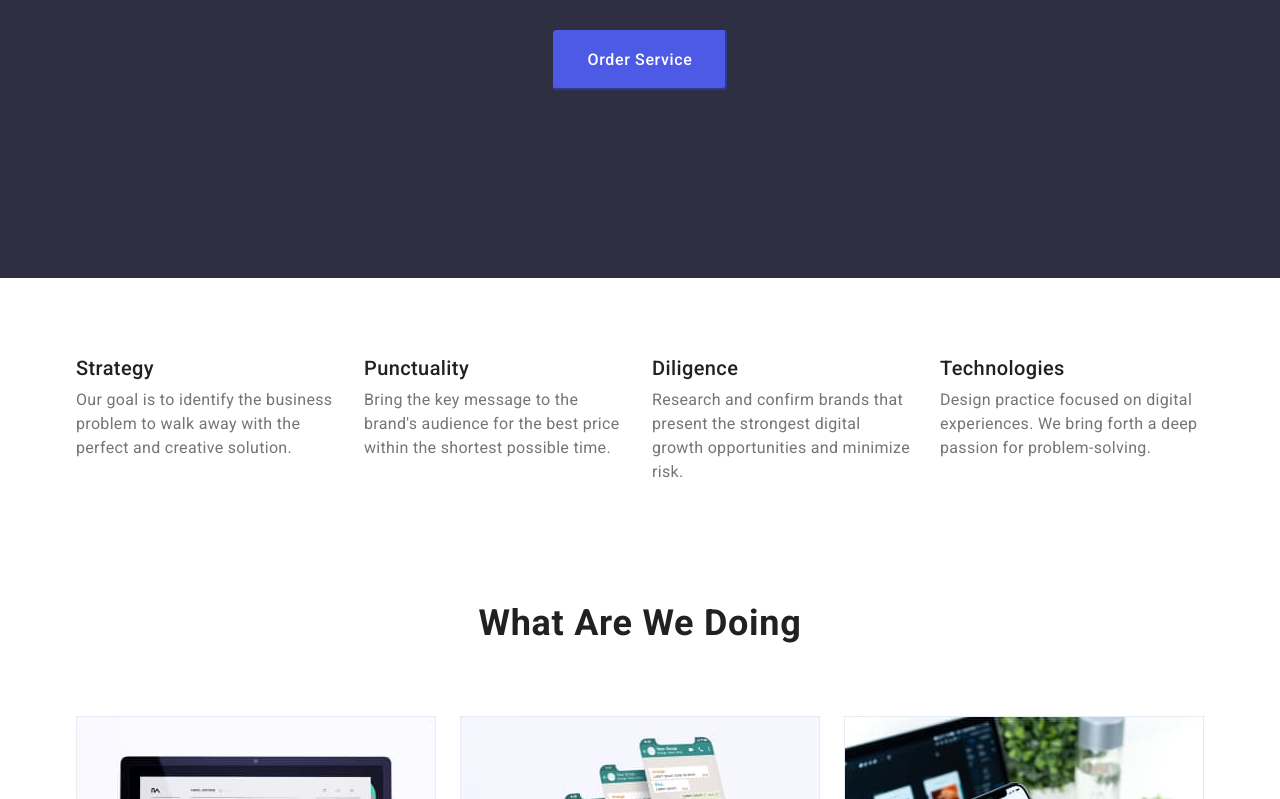
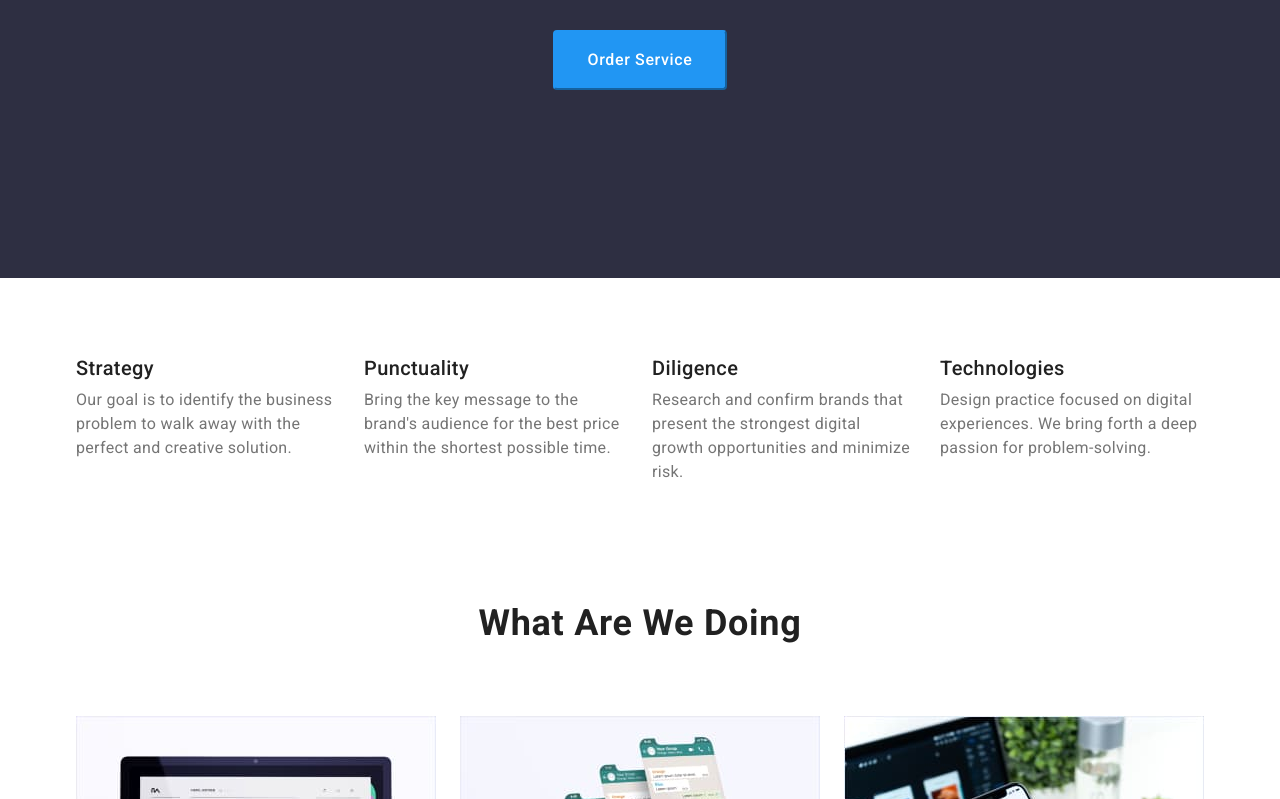
Before and after one commit to Tanya709/goit-markup-hw-03, a plain HTML site: page index.html in a window 1280 px wide. Shown: the part 398-1197 px from the top of the page. Drawn offline with nearby package versions, Linux system fonts and the light colour scheme.

Commit message:
update html file corection

```diff
--- a/css/styles.css
+++ b/css/styles.css
@@ -8,11 +8,10 @@
 :root {
   --primary-text-color: #757575;
   --title-text-color: #212121;
-  --accent-color: #4d5ae5;
+  --accent-color: #2196f3;
   --cite-white-color: #ffffff;
   --second-accent-grey: #f4f4fd;
   --text-footer: #e7e9fc;
-  --hover-color: #2196f3;
 }
 html {
   box-sizing: border-box;
@@ -137,7 +136,7 @@ p {
 }
 .menu-link:hover,
 .menu-link:focus {
-  color: var(--hover-color);
+  color: var(--accent-color);
 }
 
 /*========== ADDRESS =========*/
```
